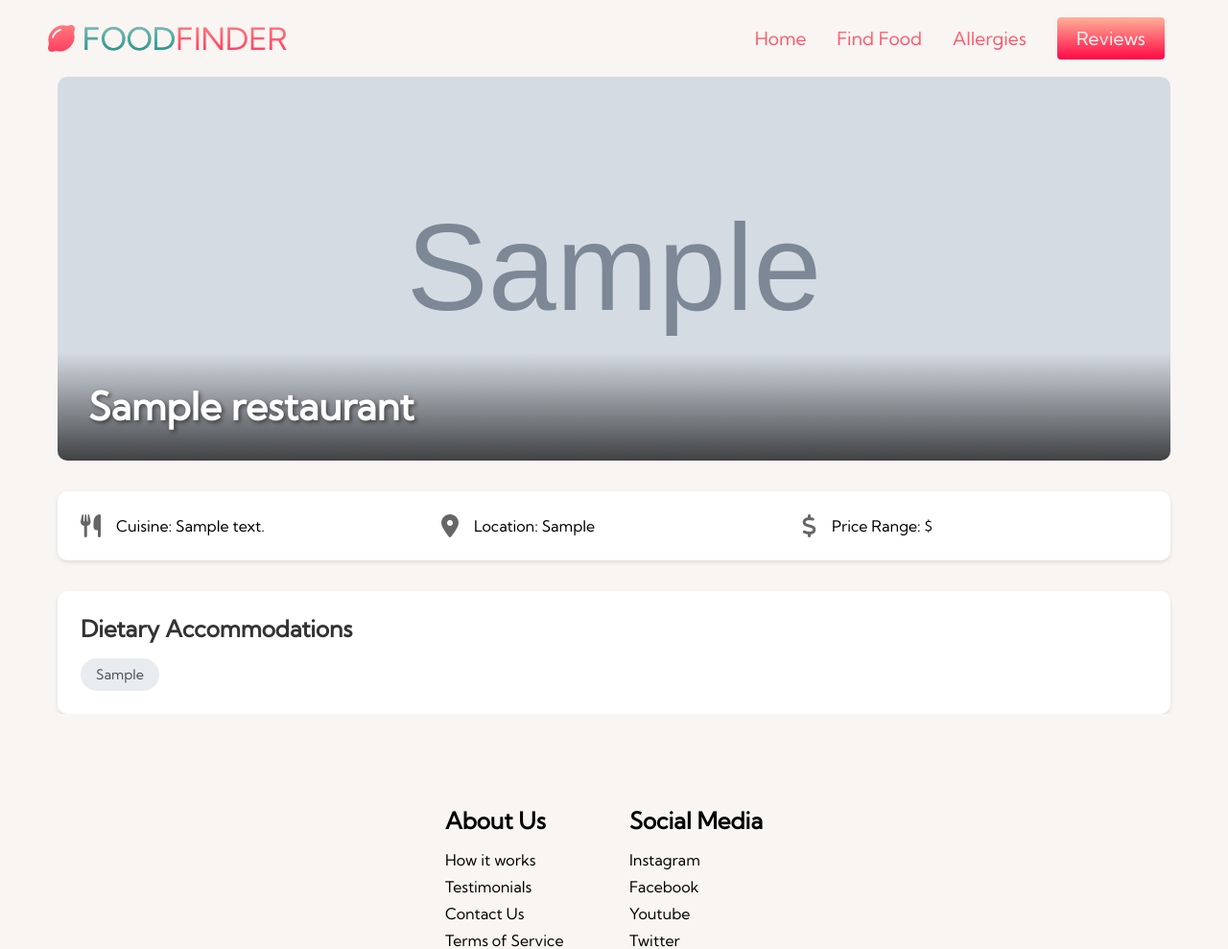
After one commit to LiamMurr/Food_App, a Node server app: page /restaurants/600000000000000000000001 in a window 1280 px wide. The commit adds this page. Shown: the top 989 px of the page at 96% size. Run offline with Node 20, Linux system fonts and the light colour scheme; tables that the repository leaves empty hold one stand-in row (values such as "Sample post"); grey boxes marked "Sample" are stand-in pictures; some libraries are stand-ins or nearby versions.

Commit message:
Add basic CSS for :id cards

```diff
--- /dev/null
+++ b/public/stylesheets/info.css
@@ -0,0 +1,102 @@
+.restaurant-container {
+    max-width: 1200px;
+    margin: 0 auto;
+    padding: 0 20px;
+  }
+
+  .hero-section {
+    position: relative;
+    height: 400px;
+    margin-bottom: 2rem;
+    border-radius: 10px;
+    overflow: hidden;
+  }
+
+  .restaurant-hero-img {
+    width: 100%;
+    height: 100%;
+    object-fit: cover;
+  }
+
+  .hero-overlay {
+    position: absolute;
+    bottom: 0;
+    left: 0;
+    right: 0;
+    background: linear-gradient(transparent, rgba(0,0,0,0.7));
+    padding: 2rem;
+  }
+
+  .restaurant-name {
+    color: white;
+    margin: 0;
+    font-size: 2.5rem;
+    text-shadow: 2px 2px 4px rgba(0,0,0,0.5);
+  }
+
+  .main-content {
+    display: grid;
+    gap: 2rem;
+  }
+
+  .quick-info-panel {
+    display: grid;
+    grid-template-columns: repeat(auto-fit, minmax(200px, 1fr));
+    gap: 1rem;
+    background: white;
+    padding: 1.5rem;
+    border-radius: 10px;
+    box-shadow: 0 2px 4px rgba(0,0,0,0.1);
+  }
+
+  .info-item {
+    display: flex;
+    align-items: center;
+    gap: 1rem;
+  }
+
+  .info-item i {
+    font-size: 1.5rem;
+    color: #666;
+  }
+
+  .dietary-section {
+    background: white;
+    padding: 1.5rem;
+    border-radius: 10px;
+    box-shadow: 0 2px 4px rgba(0,0,0,0.1);
+  }
+
+  .dietary-section h2 {
+    margin-top: 0;
+    margin-bottom: 1rem;
+    color: #333;
+  }
+
+  .allergy-tags {
+    display: flex;
+    flex-wrap: wrap;
+    gap: 0.5rem;
+  }
+
+  .allergy-tag {
+    background: #e9ecef;
+    padding: 0.5rem 1rem;
+    border-radius: 20px;
+    font-size: 0.9rem;
+    color: #495057;
+  }
+
+  @media (max-width: 768px) {
+    .hero-section {
+      height: 300px;
+    }
+
+    .restaurant-name {
+      font-size: 2rem;
+    }
+
+    .quick-info-panel {
+      grid-template-columns: 1fr;
+    }
+  }
--- a/routes/home.js
+++ b/routes/home.js
@@ -13,5 +13,11 @@ router.get('/restaurants', async (req, res) => {
     res.render('restaurants/show', { restaurants })
 });
 
+router.get('/restaurants/:id', async (req, res) => {
+    const { id } = req.params;
+    const restaurant = await Restaurants.findById(id);
+    res.render('restaurants/info', { restaurant })
+})
+
 
 module.exports = router;
--- a/views/layouts/boilerplate.ejs
+++ b/views/layouts/boilerplate.ejs
@@ -13,6 +13,7 @@
         <link rel="stylesheet" href="../stylesheets/footer.css">
         <link rel="stylesheet" href="../stylesheets/home.css">
         <link rel="stylesheet" href="../stylesheets/show.css">
+        <link rel="stylesheet" href="../stylesheets/info.css">
 
     <script
       src="https://kit.fontawesome.com/e35614b7cd.js"
--- /dev/null
+++ b/views/restaurants/info.ejs
@@ -0,0 +1,41 @@
+<% layout('layouts/boilerplate') %>
+
+
+<div class="restaurant-container">
+    <!-- Hero Section with Image -->
+    <div class="hero-section">
+      <img src="<%= restaurant.image %>" alt="<%= restaurant.name %>" class="restaurant-hero-img">
+      <div class="hero-overlay">
+        <h1 class="restaurant-name"><%= restaurant.name %></h1>
+      </div>
+    </div>
+
+    <!-- Main Info Section -->
+    <div class="main-content">
+      <!-- Quick Info Panel -->
+      <div class="quick-info-panel">
+        <div class="info-item">
+          <i class="fas fa-utensils"></i>
+          <p>Cuisine: <%= restaurant.cuisine %></p>
+        </div>
+        <div class="info-item">
+          <i class="fas fa-map-marker-alt"></i>
+          <p>Location: <%= restaurant.location %></p>
+        </div>
+        <div class="info-item">
+          <i class="fas fa-dollar-sign"></i>
+          <p>Price Range: <%= restaurant.price %></p>
+        </div>
+      </div>
+
+      <!-- Dietary Restrictions Section -->
+      <div class="dietary-section">
+        <h2>Dietary Accommodations</h2>
+        <div class="allergy-tags">
+          <% restaurant.allergy_friendly.forEach(allergy => { %>
+            <span class="allergy-tag"><%= allergy %></span>
+          <% }) %>
+        </div>
+      </div>
+      </div>
+      </div>
--- a/views/restaurants/show.ejs
+++ b/views/restaurants/show.ejs
@@ -10,6 +10,7 @@
                 <p>Cuisine: <%= restaurant.cuisine %></p>
                 <p>Location: <%= restaurant.location %></p>
                 <p>Price Range: <%= restaurant.price %></p>
+                <a href="restaurants/<%= restaurant._id %>">View</a>
             </div>
         </div>
     <% } %>
```
Also changed, not shown: 1 other file.
